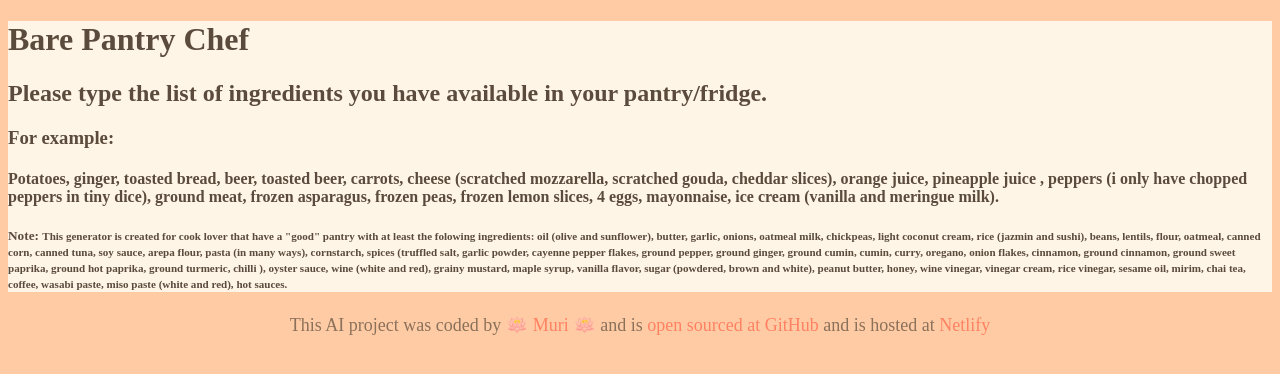
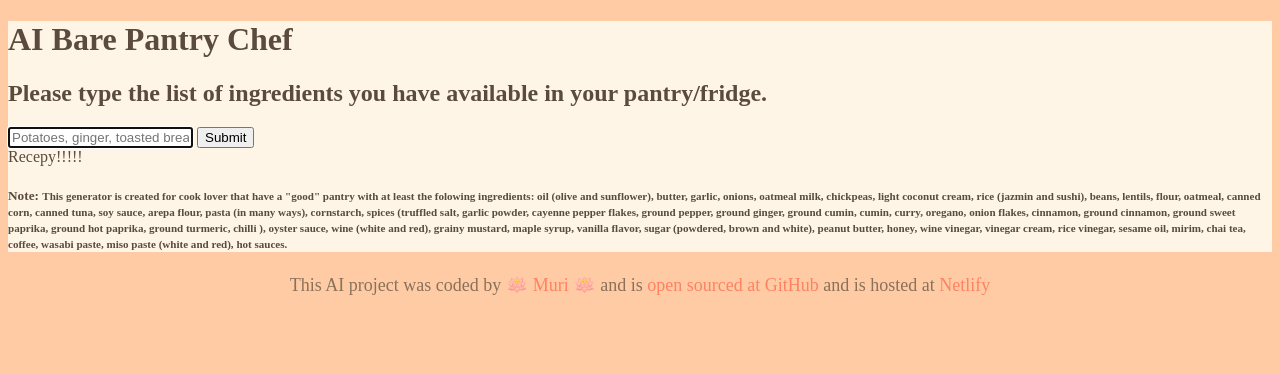
Before and after one commit to MurielCristina/Bare-Pantry-Chef-Project, a plain HTML site: page index.html in a window 1280 px wide. Drawn offline with Linux system fonts and the light colour scheme.

Commit message:
basic html structure

```diff
--- a/index.html
+++ b/index.html
@@ -8,37 +8,45 @@
   </head>
   <body>
     <div id="container">
-      <h1>Bare Pantry Chef</h1>
+      <header>
+        <h1>AI Bare Pantry Chef</h1>
+      </header>
+      <main>
         <h2>
           Please type the list of ingredients you have available in your
           pantry/fridge.
         </h2>
-      <h3>For example:</h3>
-      <h4>
-        Potatoes, ginger, toasted bread, beer, toasted beer, carrots, cheese
-        (scratched mozzarella, scratched gouda, cheddar slices), orange juice,
-        pineapple juice , peppers (i only have chopped peppers in tiny dice),
-        ground meat, frozen asparagus, frozen peas, frozen lemon slices, 4 eggs,
-        mayonnaise, ice cream (vanilla and meringue milk).
-      </h4>
+        <form>
+          <input
+            type="text"
+            placeholder="Potatoes, ginger, toasted bread, beer, toasted beer, carrots, ..."
+            required
+            autofocus
+            autocomplete="off"
+          />
+          <input type="submit" />
+        </form>
+        <div>Recepy!!!!!</div>
         <h5>
           Note:
           <small
             >This generator is created for cook lover that have a "good" pantry
             with at least the folowing ingredients: oil (olive and sunflower),
-          butter, garlic, onions, oatmeal milk, chickpeas, light coconut cream,
-          rice (jazmin and sushi), beans, lentils, flour, oatmeal, canned corn,
-          canned tuna, soy sauce, arepa flour, pasta (in many ways), cornstarch,
-          spices (truffled salt, garlic powder, cayenne pepper flakes, ground
-          pepper, ground ginger, ground cumin, cumin, curry, oregano, onion
-          flakes, cinnamon, ground cinnamon, ground sweet paprika, ground hot
-          paprika, ground turmeric, chilli ), oyster sauce, wine (white and
-          red), grainy mustard, maple syrup, vanilla flavor, sugar (powdered,
-          brown and white), peanut butter, honey, wine vinegar, vinegar cream,
-          rice vinegar, sesame oil, mirim, chai tea, coffee, wasabi paste, miso
-          paste (white and red), hot sauces.</small
+            butter, garlic, onions, oatmeal milk, chickpeas, light coconut
+            cream, rice (jazmin and sushi), beans, lentils, flour, oatmeal,
+            canned corn, canned tuna, soy sauce, arepa flour, pasta (in many
+            ways), cornstarch, spices (truffled salt, garlic powder, cayenne
+            pepper flakes, ground pepper, ground ginger, ground cumin, cumin,
+            curry, oregano, onion flakes, cinnamon, ground cinnamon, ground
+            sweet paprika, ground hot paprika, ground turmeric, chilli ), oyster
+            sauce, wine (white and red), grainy mustard, maple syrup, vanilla
+            flavor, sugar (powdered, brown and white), peanut butter, honey,
+            wine vinegar, vinegar cream, rice vinegar, sesame oil, mirim, chai
+            tea, coffee, wasabi paste, miso paste (white and red), hot
+            sauces.</small
           >
         </h5>
+      </main>
     </div>
     <footer>
       This AI project was coded by
```
Also changed, not shown: 1 other file. Lines whose indentation alone changed are shown as unchanged.
